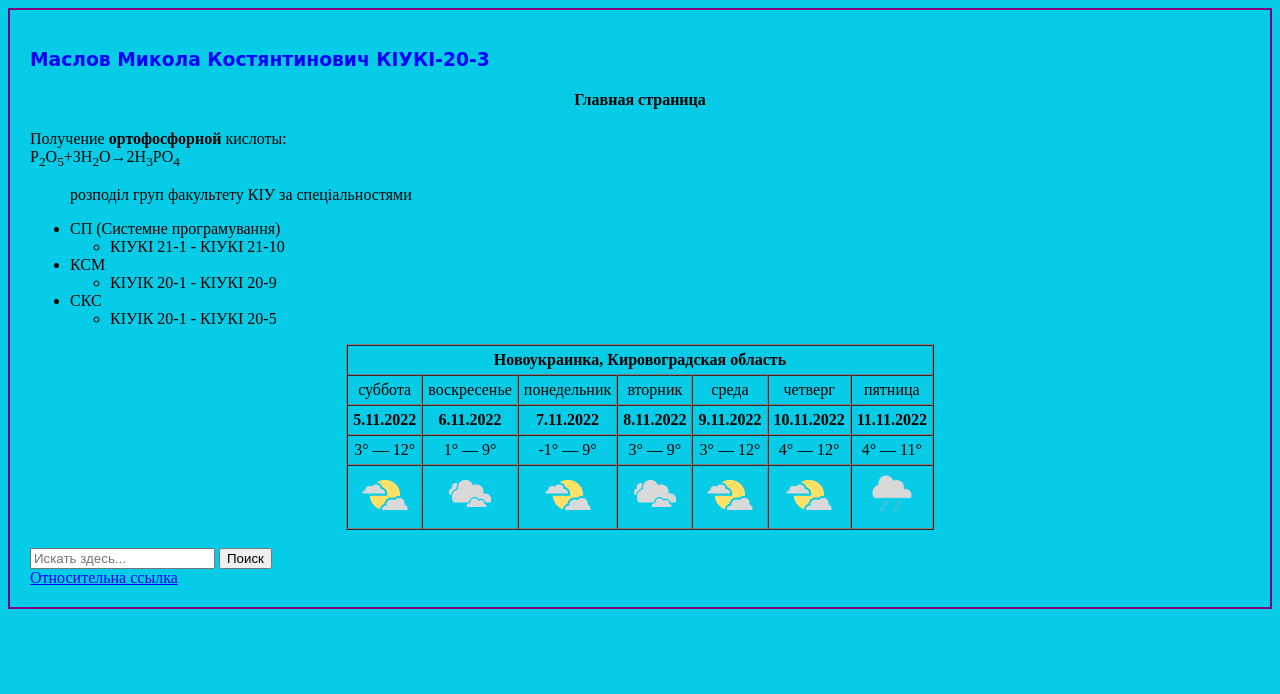
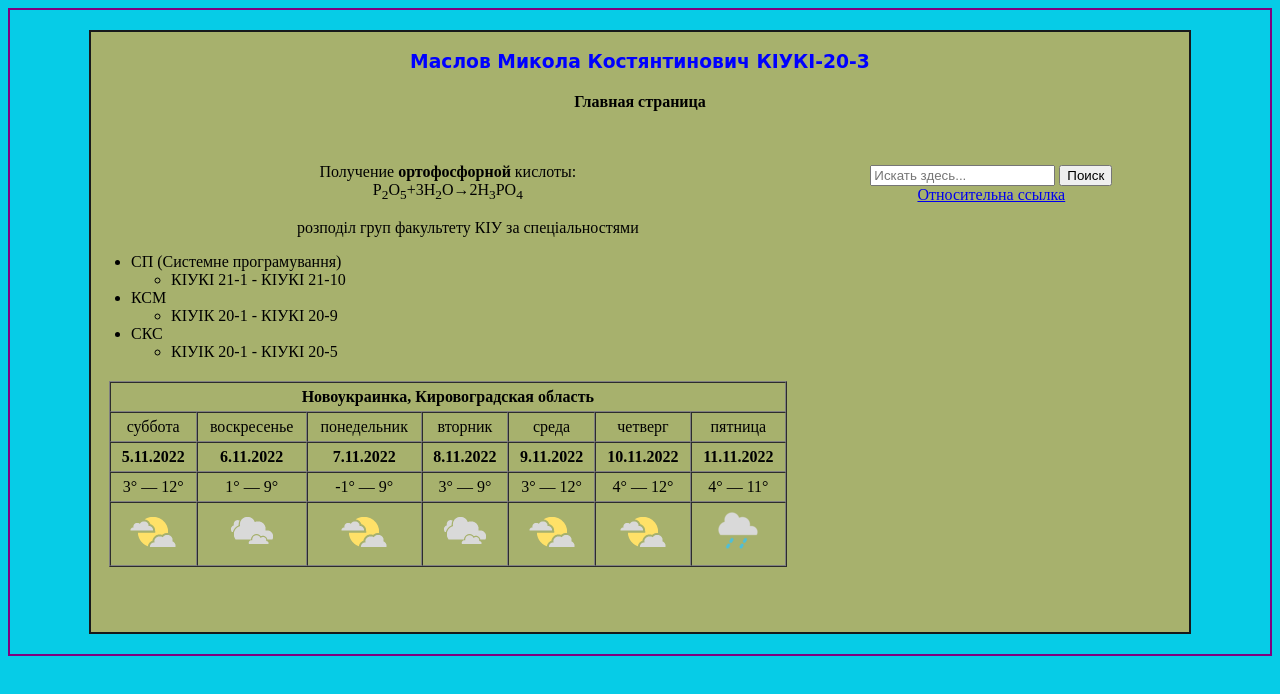
Before and after one commit to MaslovMukola/Lab_ITex, a plain HTML site: page index.html in a window 1280 px wide. Drawn offline with Linux system fonts and the light colour scheme.

Commit message:
Update style.css

```diff
--- a/style.css
+++ b/style.css
@@ -1,3 +1,66 @@
+html {
+    height: 101%;
+}
+body {
+    background-color: wheat;
+    /*border: 2px solid purple;*/
+    padding: 20px;
+}
+div.footer{
+    margin-top: 15px;
+    clear: left;
+    text-align: center;
+    margin-top: 15px;
+}
+div.navigation{
+    margin-top: auto;
+}
+div.search{
+    margin-left: 2%;
+    margin-top: 15px;
+    width: 30%;
+    height: 200px;
+    float: left;
+    text-align: center;
+}
+div.article_2{
+    margin-top: 20px;
+}
+div.article_1{
+    text-align: left;
+    margin-top: 10px;
+}
+div.content_main_section{
+    margin-top: 15px;
+    width: 65%;
+    height: auto;
+    float: left;
+    text-align: center;
+}
+div.header{
+    margin-top: 15px;
+    text-align: center;
+}
+div.border {
+    background-color: rgb(167, 177, 109);
+    border: 2px solid #17191b;
+    height: 600px;
+    width: 90%;
+    margin-left: auto;
+    margin-right: auto;
+}
+tr {
+    text-align: center;
+}
+tr.cursiv {
+    font-weight: bold;
+}
+p.center{
+    text-align: center;
+}
+table{
+    width: 95%;
+}
 html {
     height: 101%;
 }
```
